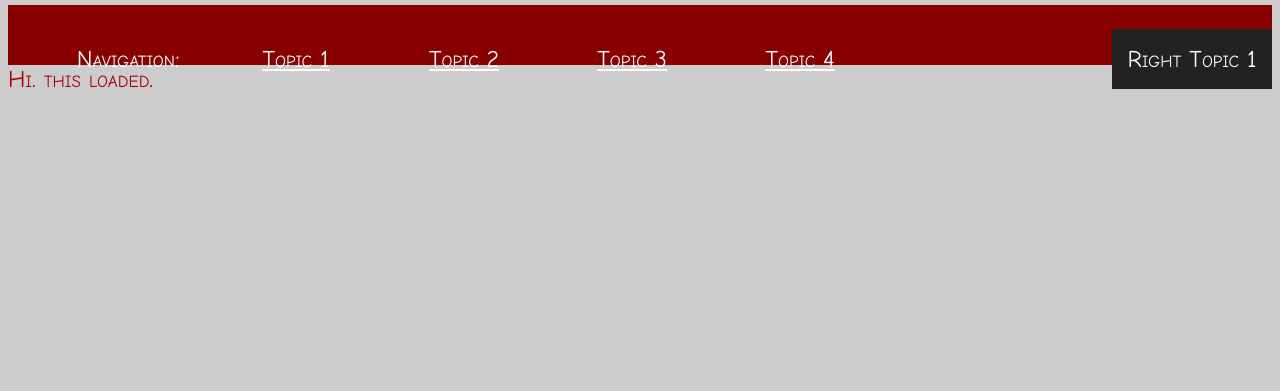
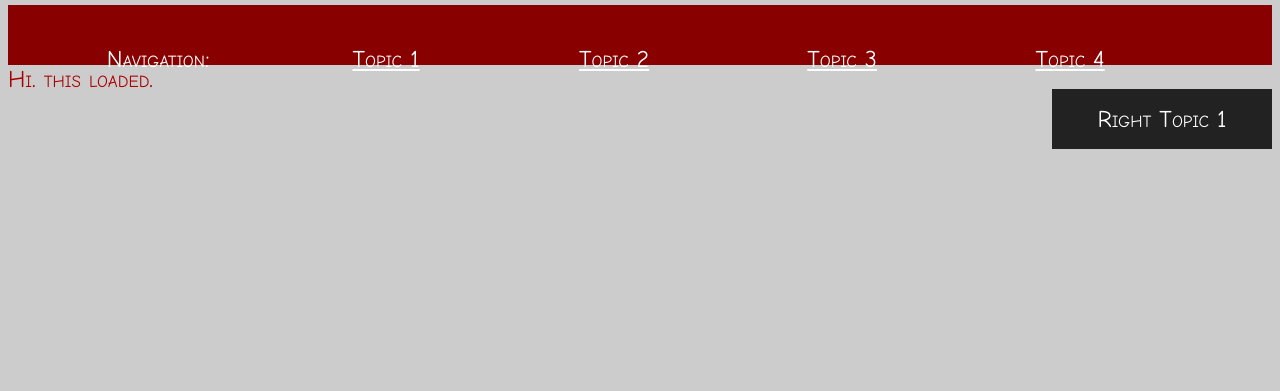
Before and after one commit to donjli/hello-world, a plain HTML site: page index.html in a window 1280 px wide. Shown: the part 409-800 px from the top of the page. Drawn offline with Linux system fonts and the light colour scheme.

Commit message:
Update index.html

```diff
--- a/index.html
+++ b/index.html
@@ -34,7 +34,7 @@
       text-align: center;
       line-height: 60px;
       white-space: nowrap;
-      padding: 0;
+      padding: 0px 30px 0px 30px;
       min-width: 160px;
     }
     .titlebar a {
```
